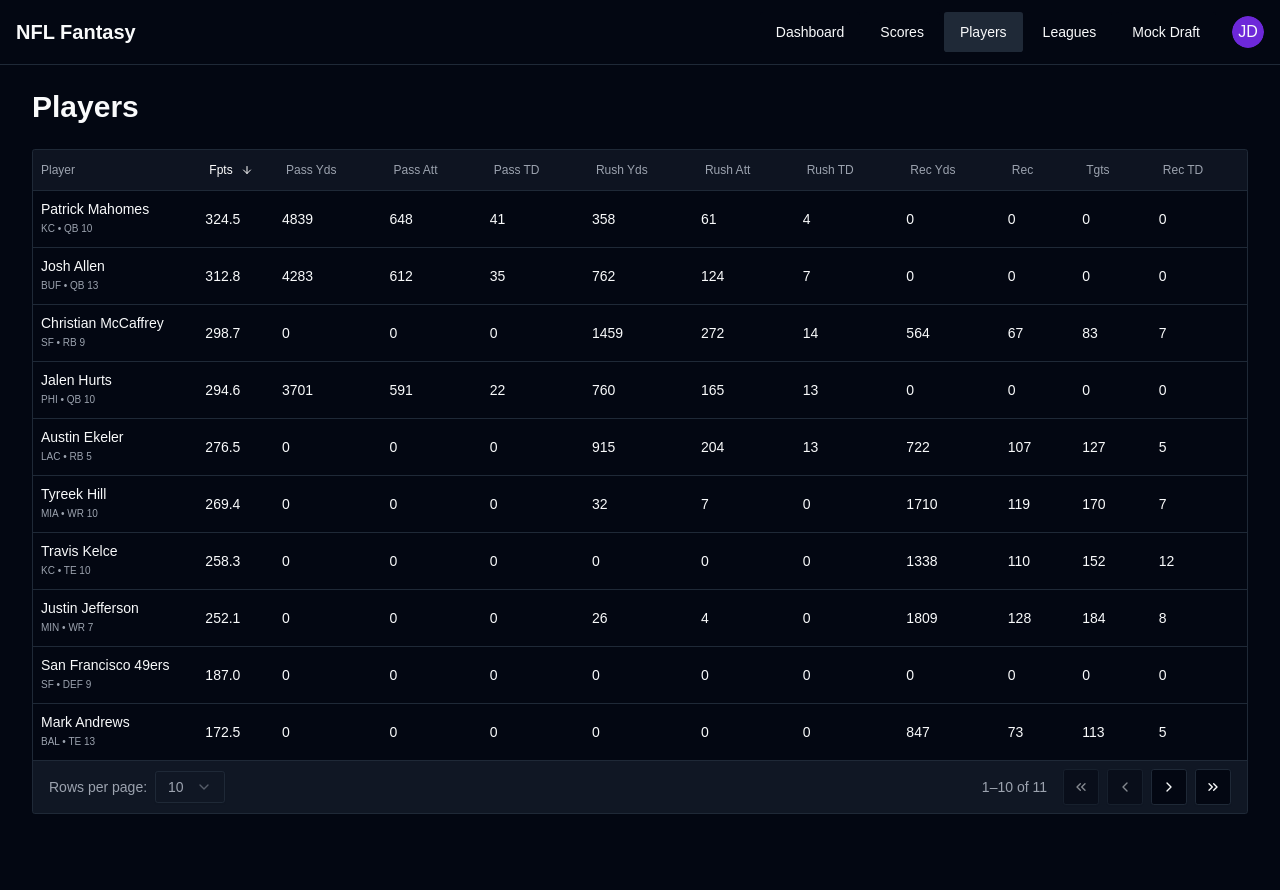
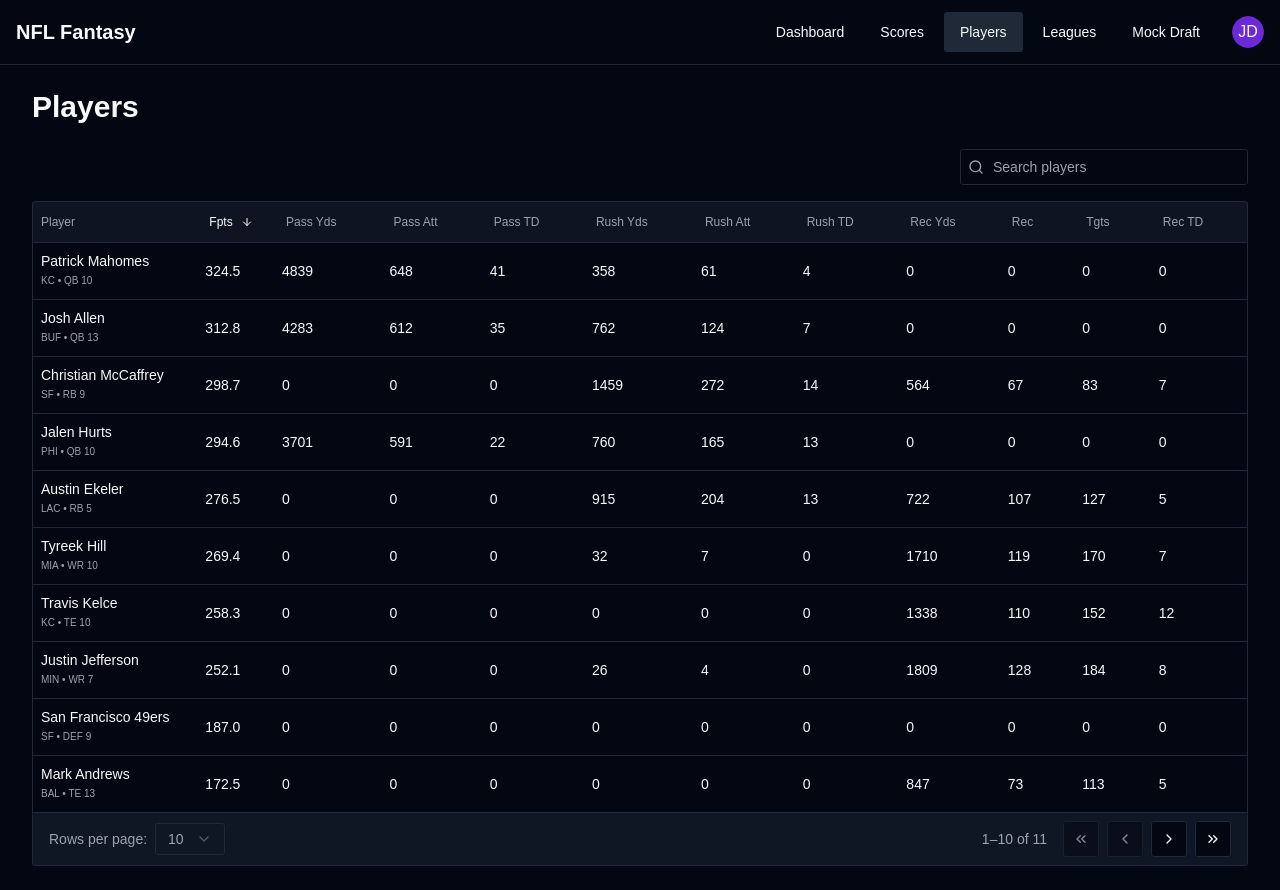
Before and after one commit to liamgecko/ffapp, a React (Vite) app: page /players in a window 1280 px wide. Before the commit the page ends 838 px from the top, so only its background shows below. Built offline with nearby package versions, Linux system fonts and the light colour scheme.

Commit message:
Add free search to the players table

```diff
--- /dev/null
+++ b/src/components/players/players-table-empty.tsx
@@ -0,0 +1,24 @@
+import { TableCell, TableRow } from "@/components/ui/table"
+import { SearchX } from "lucide-react"
+
+interface TableEmptyProps {
+  searchTerm: string
+  colSpan: number
+}
+
+export function TableEmpty({ searchTerm, colSpan }: TableEmptyProps) {
+  return (
+    <TableRow className="hover:bg-transparent">
+      <TableCell colSpan={colSpan} className="h-24 text-center">
+        <div className="flex flex-col items-center justify-center text-muted-foreground">
+          <SearchX className="h-8 w-8 mb-2" />
+          <span className="text-sm">
+            {searchTerm
+              ? `No results found for "${searchTerm}"`
+              : "No results found"}
+          </span>
+        </div>
+      </TableCell>
+    </TableRow>
+  )
+}
--- /dev/null
+++ b/src/components/players/players-table-search.tsx
@@ -0,0 +1,48 @@
+import { Input } from "@/components/ui/input"
+import { Search, X } from "lucide-react"
+import {
+  Tooltip,
+  TooltipContent,
+  TooltipProvider,
+  TooltipTrigger,
+} from "@/components/ui/tooltip"
+import { Button } from "@/components/ui/button"
+
+interface TableSearchProps {
+  value: string
+  onChange: (value: string) => void
+  onClear: () => void
+}
+
+export function TableSearch({ value, onChange, onClear }: TableSearchProps) {
+  return (
+    <div className="relative w-72">
+      <Search className="absolute left-2 top-2.5 h-4 w-4 text-muted-foreground" />
+      <Input
+        placeholder="Search players"
+        value={value}
+        onChange={(e) => onChange(e.target.value)}
+        className="pl-8 pr-8"
+      />
+      {value && (
+        <TooltipProvider>
+          <Tooltip>
+            <TooltipTrigger asChild>
+              <Button
+                variant="ghost"
+                size="icon"
+                className="absolute right-0 top-0 h-full px-2 hover:bg-transparent"
+                onClick={onClear}
+              >
+                <X className="h-4 w-4 text-muted-foreground hover:text-foreground" />
+              </Button>
+            </TooltipTrigger>
+            <TooltipContent>
+              <p>Clear search</p>
+            </TooltipContent>
+          </Tooltip>
+        </TooltipProvider>
+      )}
+    </div>
+  )
+}
--- a/src/components/players/players-table.tsx
+++ b/src/components/players/players-table.tsx
@@ -24,9 +24,12 @@ import {
   useReactTable,
   getPaginationRowModel,
   PaginationState,
+  getFilteredRowModel,
 } from "@tanstack/react-table"
 import { useState, useMemo } from "react"
 import { TablePagination } from "./players-table-pagination"
+import { TableSearch } from "./players-table-search"
+import { TableEmpty } from "./players-table-empty"
 
 export function PlayersTable() {
   const [sorting, setSorting] = useState<SortingState>([
@@ -37,6 +40,8 @@ export function PlayersTable() {
     pageIndex: 0,
     pageSize: 10,
   })
+
+  const [globalFilter, setGlobalFilter] = useState("")
 
   const pagination = useMemo(
     () => ({
@@ -388,21 +393,31 @@ export function PlayersTable() {
     state: {
       sorting,
       pagination,
+      globalFilter,
     },
     onSortingChange: setSorting,
     onPaginationChange: setPagination,
+    onGlobalFilterChange: setGlobalFilter,
     getCoreRowModel: getCoreRowModel(),
     getSortedRowModel: getSortedRowModel(),
     getPaginationRowModel: getPaginationRowModel(),
+    getFilteredRowModel: getFilteredRowModel(),
   })
 
   return (
     <TooltipProvider>
       <div>
+        <div className="flex justify-end mb-4">
+          <TableSearch
+            value={globalFilter}
+            onChange={setGlobalFilter}
+            onClear={() => setGlobalFilter("")}
+          />
+        </div>
         <div className="rounded-md border">
           <Table>
             <TableHeader>
-              <TableRow>
+              <TableRow className="hover:bg-transparent">
                 {table.getHeaderGroups().map((headerGroup) => (
                   headerGroup.headers.map((header) => (
                     <TableHead key={header.id} className="font-medium text-xs bg-muted/40">
@@ -418,7 +433,8 @@ export function PlayersTable() {
               </TableRow>
             </TableHeader>
             <TableBody>
-              {table.getRowModel().rows.map((row) => (
+              {table.getRowModel().rows.length ? (
+                table.getRowModel().rows.map((row) => (
                   <TableRow
                     key={row.id}
                     className="hover:bg-muted/50 cursor-pointer"
@@ -429,15 +445,21 @@ export function PlayersTable() {
                       </TableCell>
                     ))}
                   </TableRow>
-              ))}
+                ))
+              ) : (
+                <TableEmpty
+                  searchTerm={globalFilter}
+                  colSpan={columns.length}
+                />
+              )}
             </TableBody>
             <TableFooter>
-              <TableRow>
+              <TableRow className="hover:bg-transparent">
                 <TableCell colSpan={columns.length}>
                   <TablePagination
                     rowsPerPage={pageSize}
                     page={pageIndex}
-                    totalRows={mockPlayers.length}
+                    totalRows={table.getFilteredRowModel().rows.length}
                     setRowsPerPage={(value) =>
                       setPagination((prev) => ({ ...prev, pageSize: value }))
                     }
```
Lines whose indentation alone changed are shown as unchanged.
